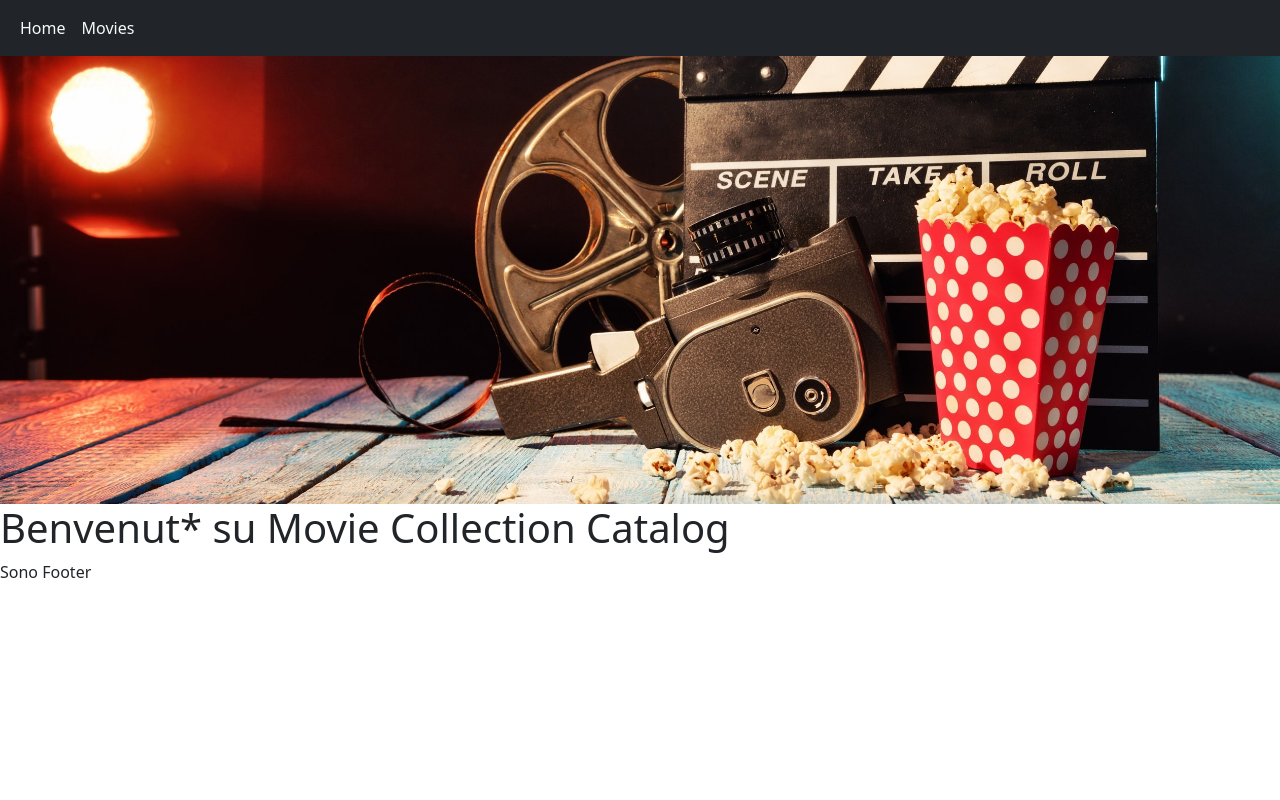
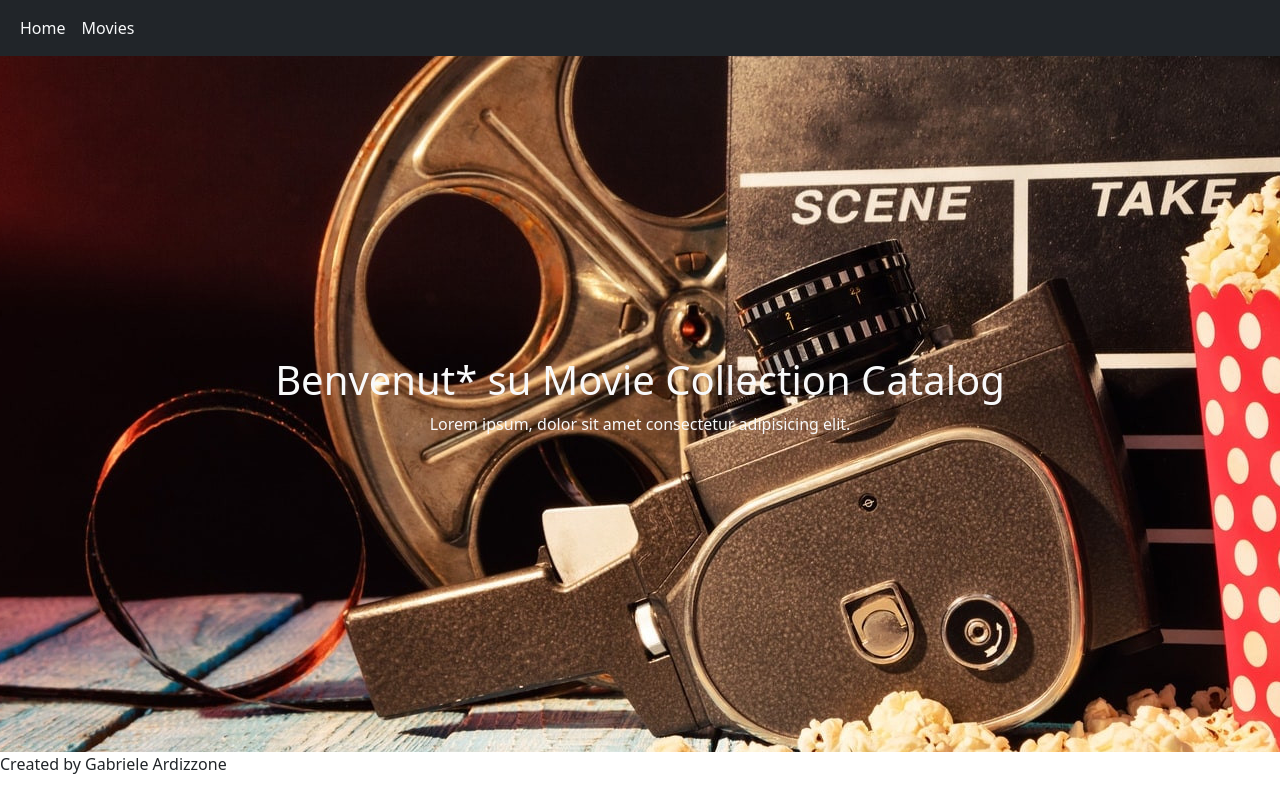
Before and after one commit to gabriele-ag/webapp-react, a React (Vite) app: page / in a window 1280 px wide. Built offline with nearby package versions, Linux system fonts and the light colour scheme.

Commit message:
feat: created card movie

```diff
--- a/src/components/AppFooter.jsx
+++ b/src/components/AppFooter.jsx
@@ -2,7 +2,7 @@ const AppFooter = () => {
     return (
         <footer>
             <p>
-                Sono Footer
+               Created by Gabriele Ardizzone
             </p>
         </footer>
     )
--- a/src/index.css
+++ b/src/index.css
@@ -28,7 +28,12 @@ img {
   list-style-type: none;
 } */
 
-.hero-img {
+.hero-section {
   object-fit: fill;
   max-width: 100%;
+  background-image: url(../public/img/heroimage.jpg);
+  background-repeat: no-repeat;
+  background-position: center;
+  padding-top: 300px;
+  padding-bottom: 300px;
 }
--- a/src/pages/Home.jsx
+++ b/src/pages/Home.jsx
@@ -2,10 +2,12 @@ const Home = () => {
 
      return (
         <main>
-            <div>
-            <img src="../../public/img/heroimage.jpg" class="hero-img" alt="hero-img"></img>
-            <h1>Benvenut* su Movie Collection Catalog</h1>
-            </div>
+                <div className="hero-section">
+                    <div className="container">
+                        <h1 className="text-center text-light">Benvenut* su Movie Collection Catalog</h1>
+                        <p className="text-center text-light">Lorem ipsum, dolor sit amet consectetur adipisicing elit.</p>
+                    </div>
+                </div>
         </main>
     )
 }
--- a/src/pages/Movies.jsx
+++ b/src/pages/Movies.jsx
@@ -19,15 +19,19 @@ const Movie = () => {
         <>
             <section>
                 <h1>Sono pagina Movie</h1>
-                <div>
-                    {movies.map((curMovie) => (
-                        <div key={curMovie.id}>
-                            <h2>{curMovie.title}</h2>
-                            <img src={curMovie.image}></img>
-                            <p>{curMovie.abstract}</p>
+                    <div className="container py-5">
+                        <div className="row g-1 justify-content-between" >
+                            {movies.map((curMovie) => (
+                                <div key={curMovie.id} className="card col-4" style={{ width: '18rem' }}>
+                                    <img src={curMovie.image} className="card-img-top" alt="image-movie"></img>
+                                    <div className="card-body">
+                                        <h5 className="card-title text-center">{curMovie.title}</h5>
+                                        <p className="card-text text-center">{curMovie.abstract}</p>
+                                    </div>
+                                </div>
+                            ))}
                         </div>
-                    ))}
-                </div>
+                    </div>
             </section>
         </>
     )
```
